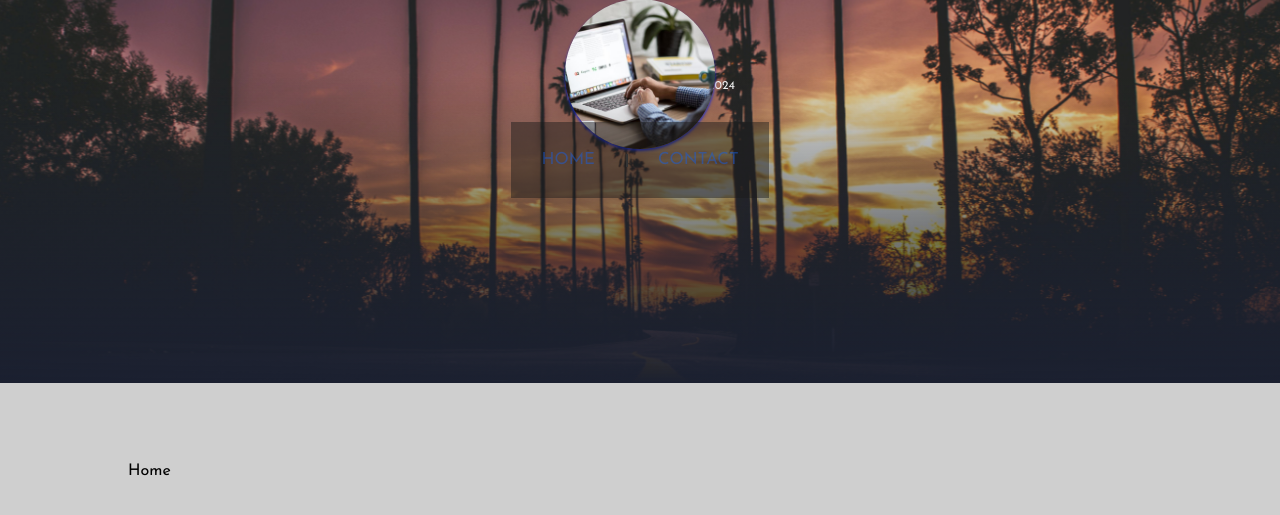
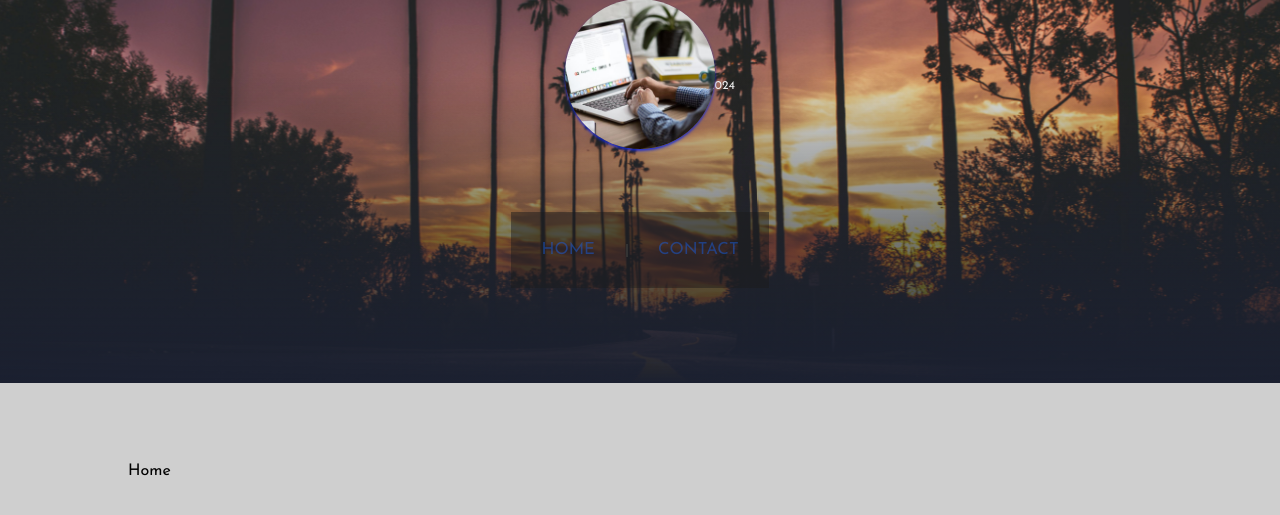
Before and after one commit to JJHAVOK/courseratest, a plain HTML site: page index.html in a window 1280 px wide. Shown: the part 127-642 px from the top of the page. Drawn offline with Linux system fonts and the light colour scheme.

Commit message:
Update style.css

```diff
--- a/css/style.css
+++ b/css/style.css
@@ -311,7 +311,8 @@ a{
   top:0;
   left:0;
   background: #1c1c1c7a;
-  width:100%
+  width:100%;
+  margin-top: 90px;
 }
 .site nav a{
   padding:30px 30px;
```
